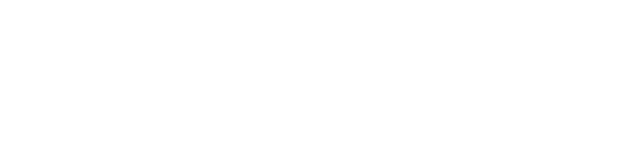
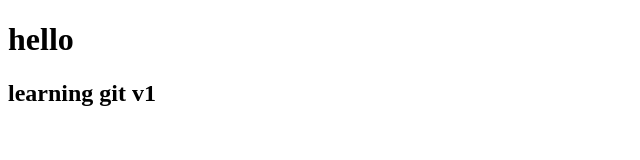
Before and after one commit to PositiveGideon/learning-git, a plain HTML site: page index.html in a window 1280 px wide. Shown: the whole page, without its empty margins (0-640 px from the left). Drawn offline with Linux system fonts and the light colour scheme.

Commit message:
added v1

```diff
--- a/index.html
+++ b/index.html
@@ -4,9 +4,12 @@
     <meta charset="UTF-8">
     <meta http-equiv="X-UA-Compatible" content="IE=edge">
     <meta name="viewport" content="width=device-width, initial-scale=1.0">
+    <link rel="stylesheet" href="style.css">
     <title>Document</title>
 </head>
 <body>
+    <h1>hello </h1>
+    <h2>learning git v1</h2>
     <script src="main.js"></script>
 </body>
 </html>
```
